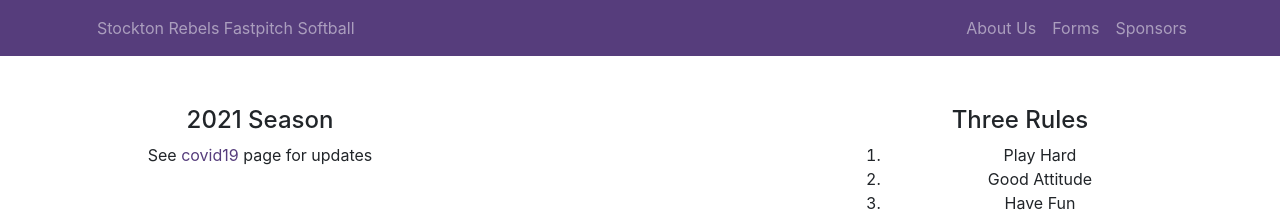
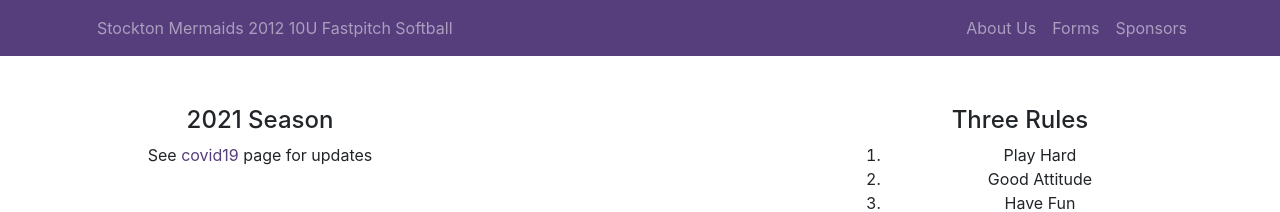
Before and after one commit to stocktonmermaids/stocktonmermaids.github.io, a Jekyll site: the page built from index.md, in a window 1280 px wide. Shown: the top 212 px of the page. Built offline with Jekyll 4.4.1, drawn with Linux system fonts in a browser that asks for light colours; nearby versions of some CDN libraries.

Commit message:
Update nav.html

```diff
--- a/_includes/nav.html
+++ b/_includes/nav.html
@@ -7,7 +7,7 @@
         <div class="navbar-collapse collapse justify-content-center" id="collapsingNavbar">
             <ul class="navbar-nav">
                 <li class="nav-item">
-                    <a class="nav-link" href="/">Stockton Rebels Fastpitch Softball</a>
+                    <a class="nav-link" href="/">Stockton Mermaids 2012 10U Fastpitch Softball</a>
                 </li>
             </ul>
             <ul class="navbar-nav ml-auto">
```
